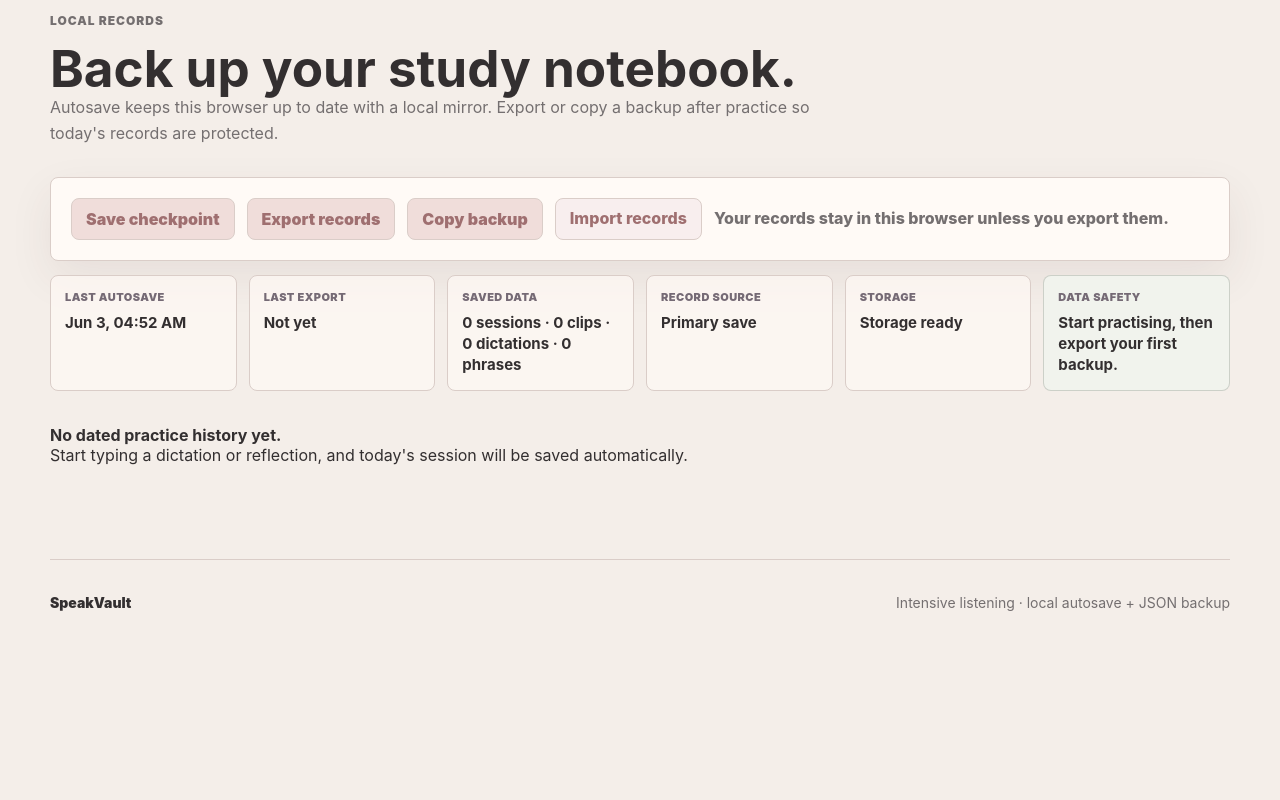
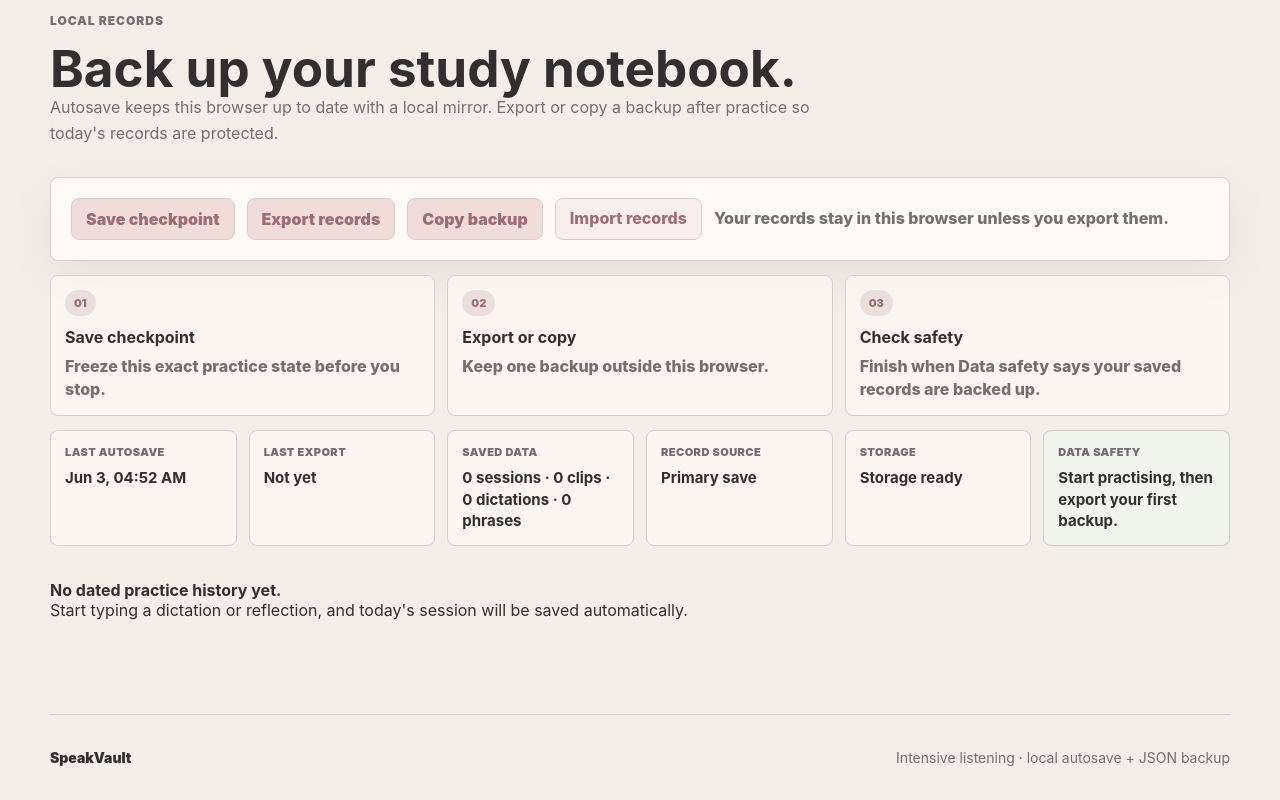
Before and after one commit to lay521tt-dotcom/speakvault-site, a website: page index.html in a window 1280 px wide. Shown: the part 6992-7792 px from the top of the page. Before the commit the page ends 7637 px from the top, so only its background shows below. Drawn offline with Linux system fonts and the light colour scheme.

Commit message:
Add daily record safety routine

```diff
--- a/app.js
+++ b/app.js
@@ -1074,7 +1074,7 @@ function bindRecordControls() {
   if (checkpointButton) {
     checkpointButton.onclick = () => {
       if (savePracticeCheckpoint()) {
-        if (status) status.textContent = "Checkpoint saved. This exact practice state is now in history.";
+        if (status) status.textContent = "Checkpoint saved. Export or copy backup now to protect it outside this browser.";
       } else if (status) {
         status.textContent = "Choose a listening item before saving a checkpoint.";
       }
--- a/index.html
+++ b/index.html
@@ -254,6 +254,23 @@
           </label>
           <span data-record-status>Your records stay in this browser unless you export them.</span>
         </div>
+        <div class="daily-routine" aria-label="Daily safe finish routine">
+          <article>
+            <span>01</span>
+            <strong>Save checkpoint</strong>
+            <p>Freeze this exact practice state before you stop.</p>
+          </article>
+          <article>
+            <span>02</span>
+            <strong>Export or copy</strong>
+            <p>Keep one backup outside this browser.</p>
+          </article>
+          <article>
+            <span>03</span>
+            <strong>Check safety</strong>
+            <p>Finish when Data safety says your saved records are backed up.</p>
+          </article>
+        </div>
         <div class="record-safety" data-record-safety></div>
         <div class="session-history" data-session-history></div>
       </section>
--- a/styles.css
+++ b/styles.css
@@ -726,6 +726,45 @@ button:disabled {
   pointer-events: none;
 }
 
+.daily-routine {
+  display: grid;
+  grid-template-columns: repeat(3, minmax(0, 1fr));
+  gap: 12px;
+  margin-top: 14px;
+}
+
+.daily-routine article {
+  border: 1px solid var(--line);
+  border-radius: 8px;
+  padding: 14px;
+  background: rgba(255, 250, 246, 0.72);
+}
+
+.daily-routine span {
+  display: inline-flex;
+  margin-bottom: 12px;
+  border-radius: 999px;
+  padding: 6px 9px;
+  background: var(--soft);
+  color: var(--blush-deep);
+  font-size: 11px;
+  font-weight: 900;
+}
+
+.daily-routine strong {
+  display: block;
+  margin-bottom: 8px;
+  color: var(--ink);
+  line-height: 1.2;
+}
+
+.daily-routine p {
+  margin-bottom: 0;
+  color: var(--muted);
+  font-weight: 800;
+  line-height: 1.45;
+}
+
 .record-safety {
   display: grid;
   grid-template-columns: repeat(6, minmax(0, 1fr));
@@ -949,6 +988,7 @@ button:disabled {
   .loop-grid,
   .library-grid,
   .progress-strip,
+  .daily-routine,
   .record-safety,
   .session-list,
   .expression-grid,
```
Also changed, not shown: PRODUCT.md (+1 -0 lines).
